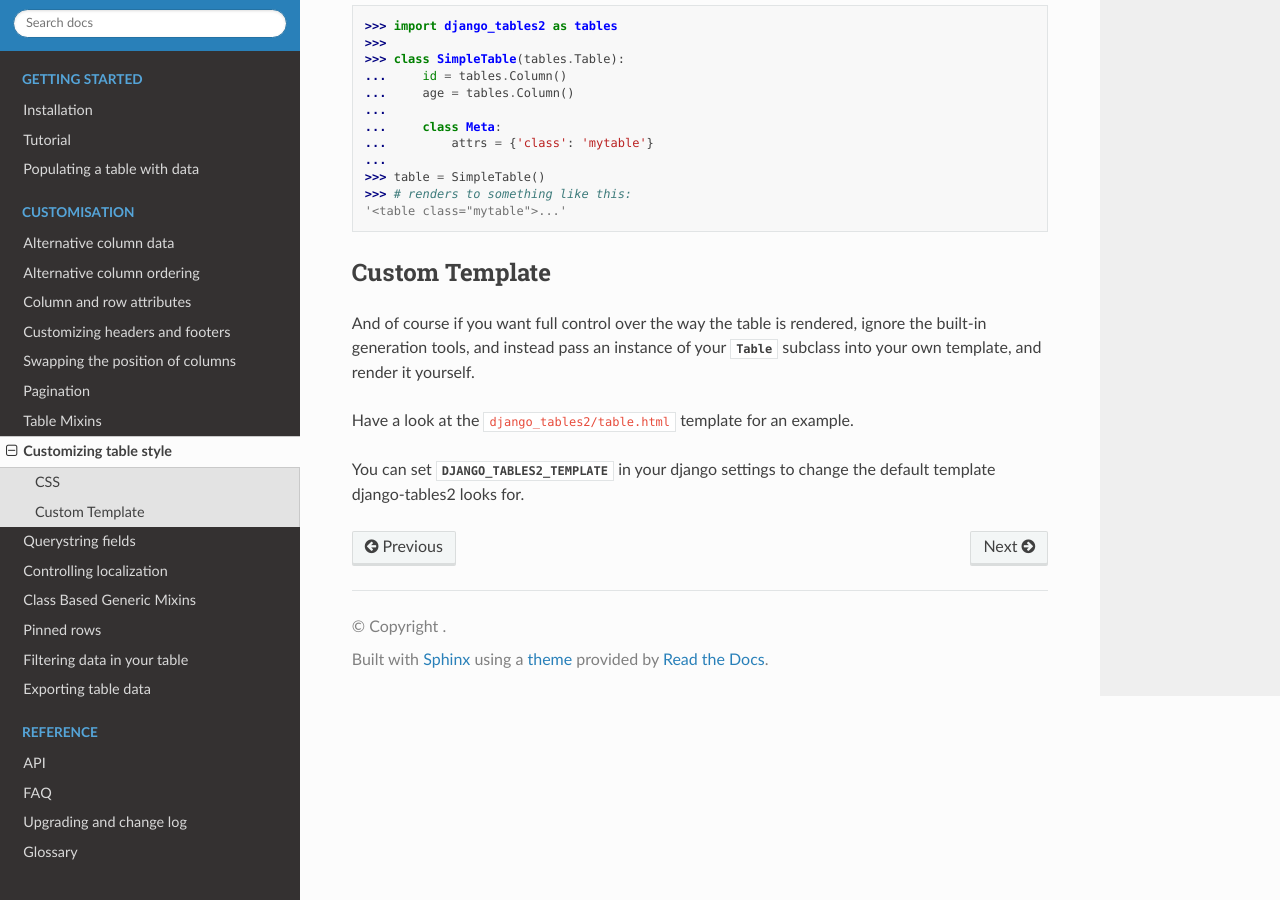
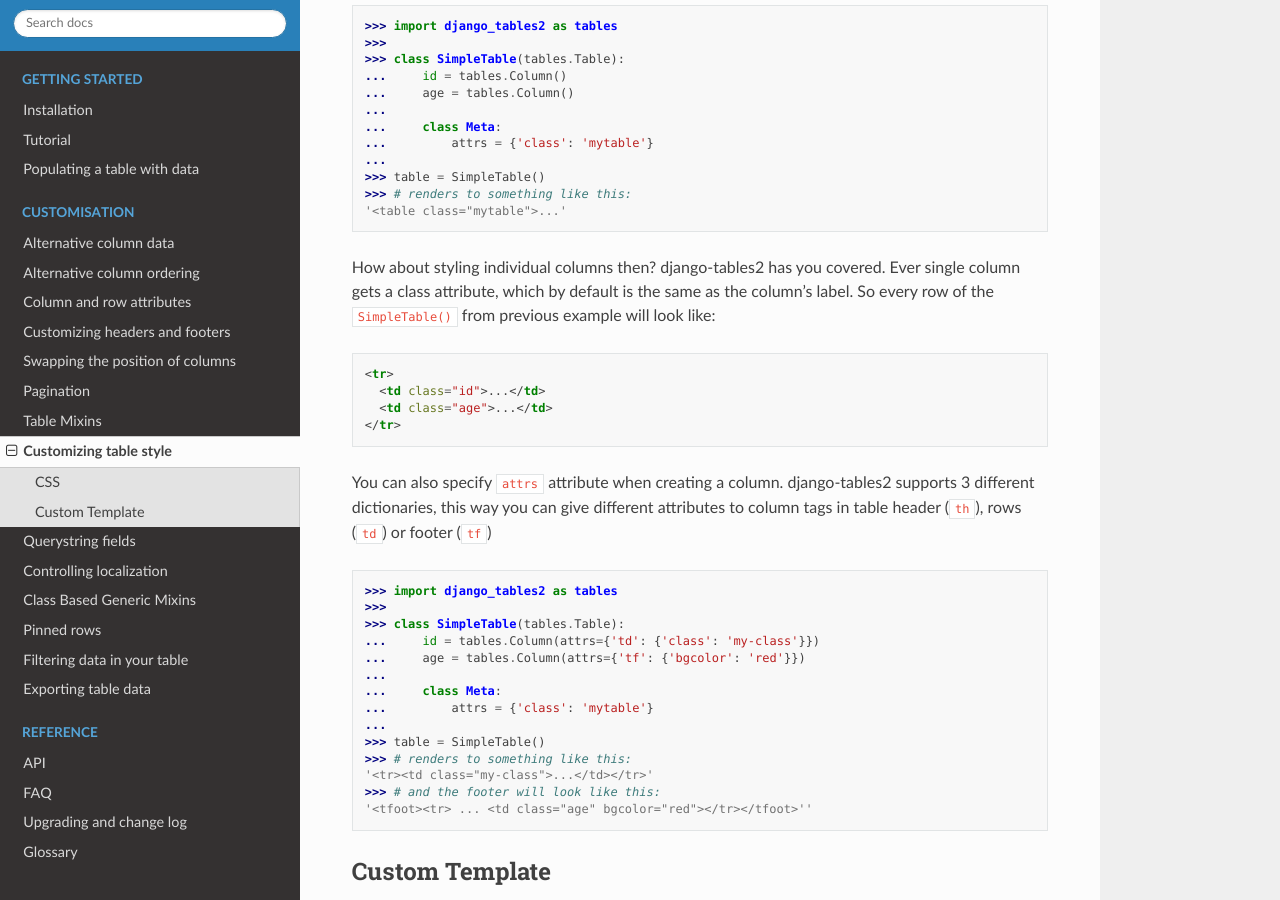
Before and after one commit to jieter/django-tables2, a Sphinx documentation site: the page built from docs/pages/custom-rendering.rst, in a window 1280 px wide and 900 px high, scrolled down 310 px. Built offline with Sphinx 7.4.7 and the Read the Docs theme 2.0.0, drawn with Linux system fonts in a browser that asks for light colours.

Commit message:
Document the changes

```diff
--- a/docs/pages/custom-rendering.rst
+++ b/docs/pages/custom-rendering.rst
@@ -25,6 +25,40 @@ a hook that allows arbitrary attributes to be added to the ``<table>`` tag.
     >>> # renders to something like this:
     '<table class="mytable">...'
 
+How about styling individual columns then? django-tables2 has you covered.
+Ever single column gets a class attribute, which by default is the same
+as the column's label. So every row of the ``SimpleTable()`` from previous
+example will look like:
+
+.. sourcecode:: html
+
+    <tr>
+      <td class="id">...</td>
+      <td class="age">...</td>
+    </tr>
+
+You can also specify ``attrs`` attribute when creating a column. django-tables2
+supports 3 different dictionaries, this way you can give different attributes
+to column tags in table header (``th``), rows (``td``) or footer (``tf``)
+
+.. sourcecode:: python
+
+    >>> import django_tables2 as tables
+    >>>
+    >>> class SimpleTable(tables.Table):
+    ...     id = tables.Column(attrs={'td': {'class': 'my-class'}})
+    ...     age = tables.Column(attrs={'tf': {'bgcolor': 'red'}})
+    ...
+    ...     class Meta:
+    ...         attrs = {'class': 'mytable'}
+    ...
+    >>> table = SimpleTable()
+    >>> # renders to something like this:
+    '<tr><td class="my-class">...</td></tr>'
+    >>> # and the footer will look like this:
+    '<tfoot><tr> ... <td class="age" bgcolor="red"></tr></tfoot>''
+
+
 .. _custom-template:
 
 Custom Template
```
